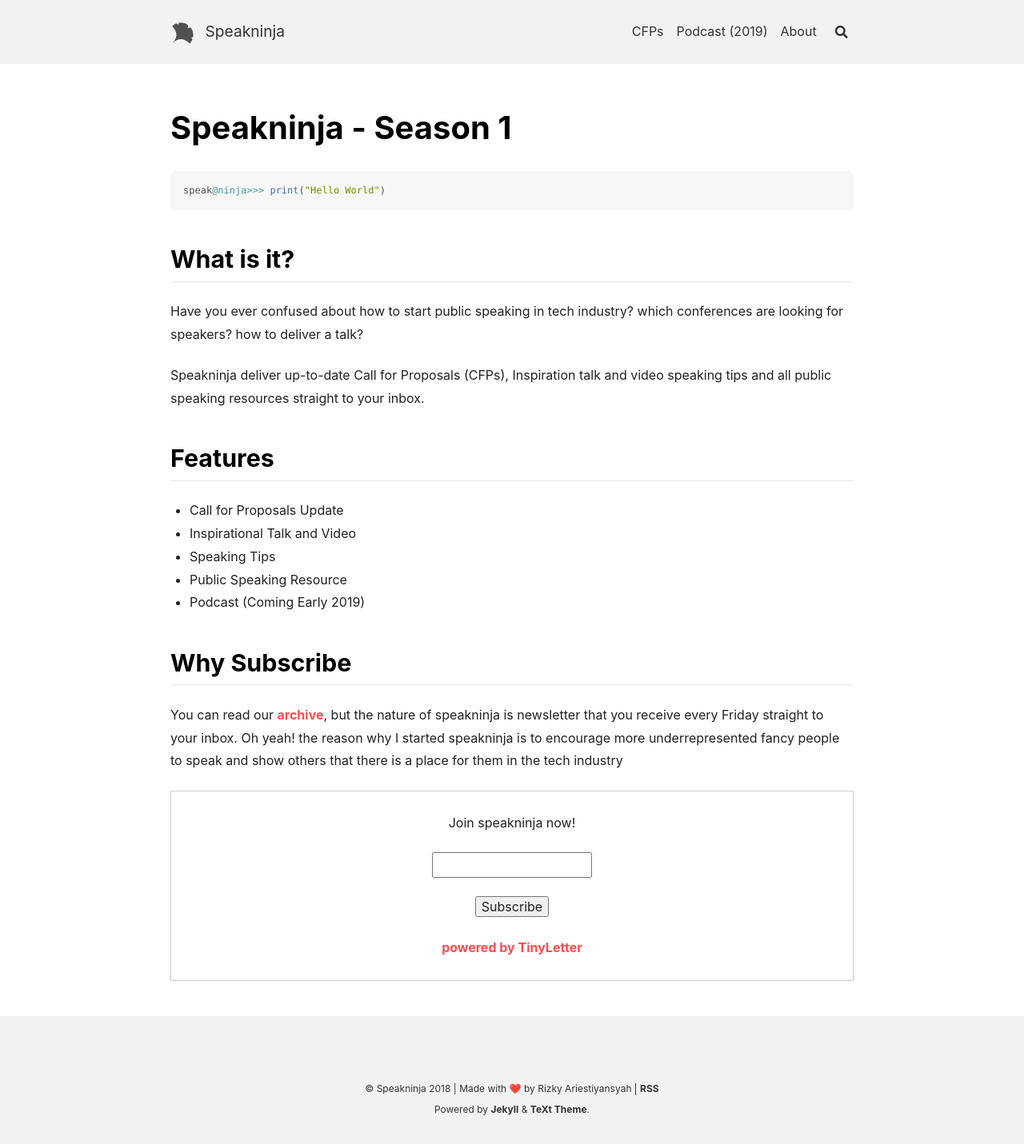
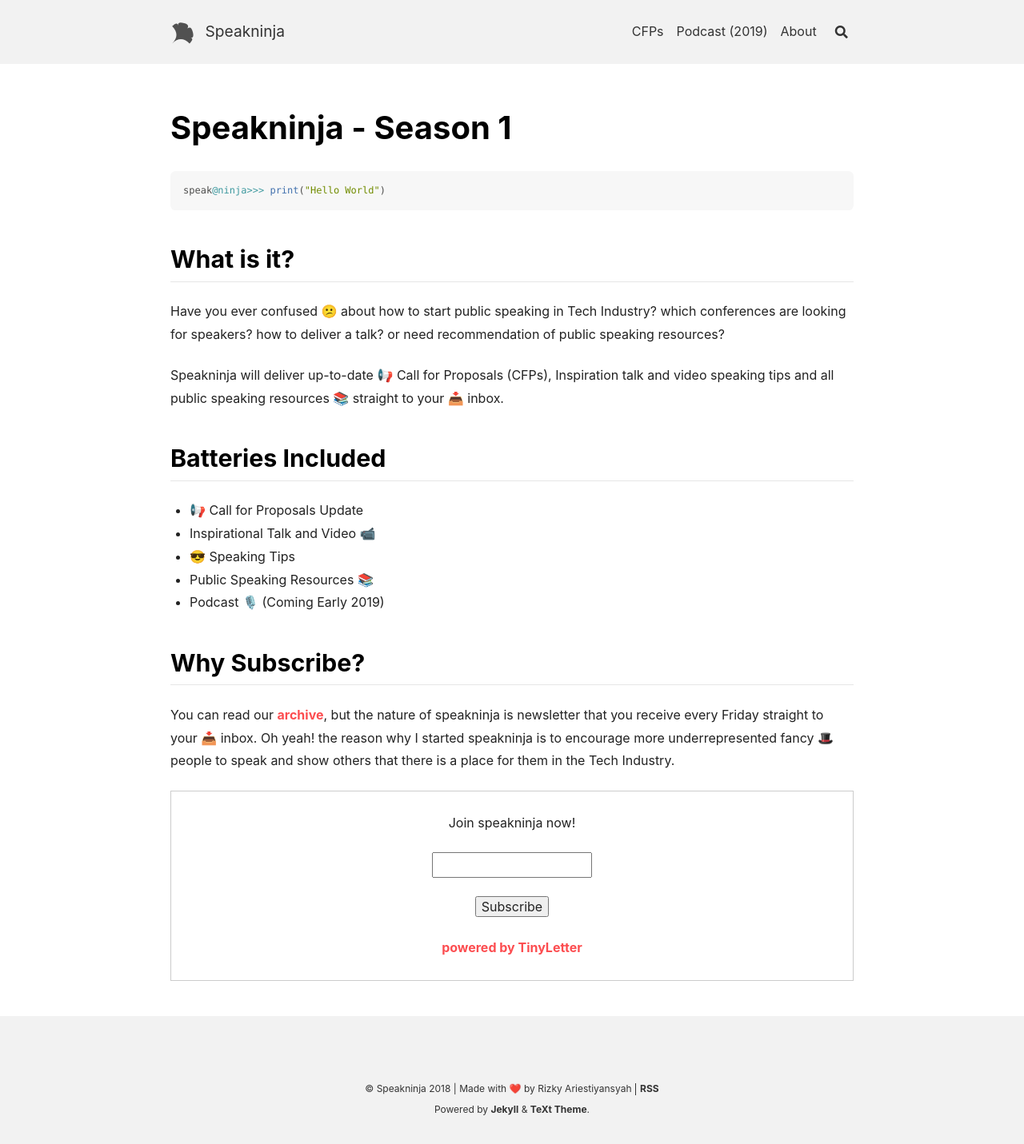
Before and after one commit to speakninja/speakninja.github.io, a Jekyll site: the page built from index.md, in a window 1280 px wide. Shown: the whole page at 80% size. Built offline with Jekyll 4.4.1, drawn with Linux system fonts in a browser that asks for light colours; nearby versions of some CDN libraries.

Commit message:
I can't sleep

```diff
--- a/index.md
+++ b/index.md
@@ -11,21 +11,21 @@ speak@ninja>>> print("Hello World")
 
 ## What is it?
 
-Have you ever confused about how to start public speaking in tech industry? which conferences are looking for speakers? how to deliver a talk?
+Have you ever confused 😕 about how to start public speaking in Tech Industry? which conferences are looking for speakers? how to deliver a talk? or need recommendation of public speaking resources?
 
-Speakninja deliver up-to-date Call for Proposals (CFPs), Inspiration talk and video speaking tips and all public speaking resources straight to your inbox.
+Speakninja will deliver up-to-date 📢 Call for Proposals (CFPs), Inspiration talk and video speaking tips and all public speaking resources 📚 straight to your 📥 inbox.
 
-## Features
+## Batteries Included
 
-  - Call for Proposals Update
-  - Inspirational Talk and Video
-  - Speaking Tips
-  - Public Speaking Resource
-  - Podcast (Coming Early 2019)
+  - 📢 Call for Proposals Update
+  - Inspirational Talk and Video 📹
+  - 😎 Speaking Tips
+  - Public Speaking Resources 📚
+  - Podcast 🎙️ (Coming Early 2019)
 
 
-## Why Subscribe
+## Why Subscribe?
 
-You can read our [archive](http://tinyletter.com/speakninja/archive), but the nature of speakninja is newsletter that you receive every Friday straight to your inbox. Oh yeah! the reason why I started speakninja is to encourage more underrepresented fancy people to speak and show others that there is a place for them in the tech industry
+You can read our [archive](http://tinyletter.com/speakninja/archive), but the nature of speakninja is newsletter that you receive every Friday straight to your 📥 inbox. Oh yeah! the reason why I started speakninja is to encourage more underrepresented fancy 🎩 people to speak and show others that there is a place for them in the Tech Industry.
 
 <form style="border:1px solid #ccc;padding:3px;text-align:center;" action="https://tinyletter.com/speakninja" method="post" target="popupwindow" onsubmit="window.open('https://tinyletter.com/speakninja', 'popupwindow', 'scrollbars=yes,width=800,height=600');return true"><p><label for="tlemail">Join speakninja now!</label></p><p><input type="text" style="width:200px" name="email" id="tlemail" /></p><input type="hidden" value="1" name="embed"/><input type="submit" value="Subscribe" /><p><a href="https://tinyletter.com/speakninja" target="_blank">powered by TinyLetter</a></p></form>
```
